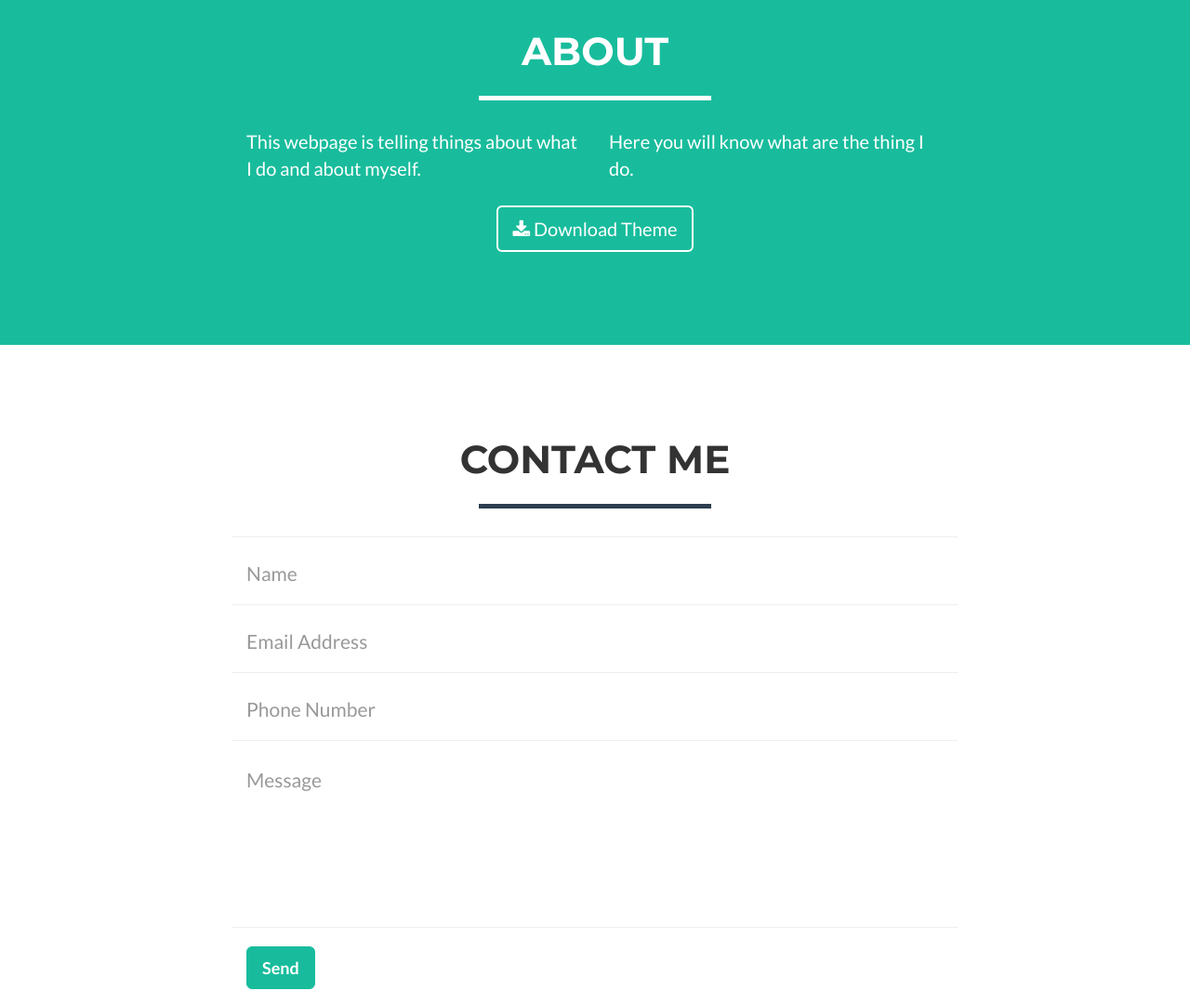
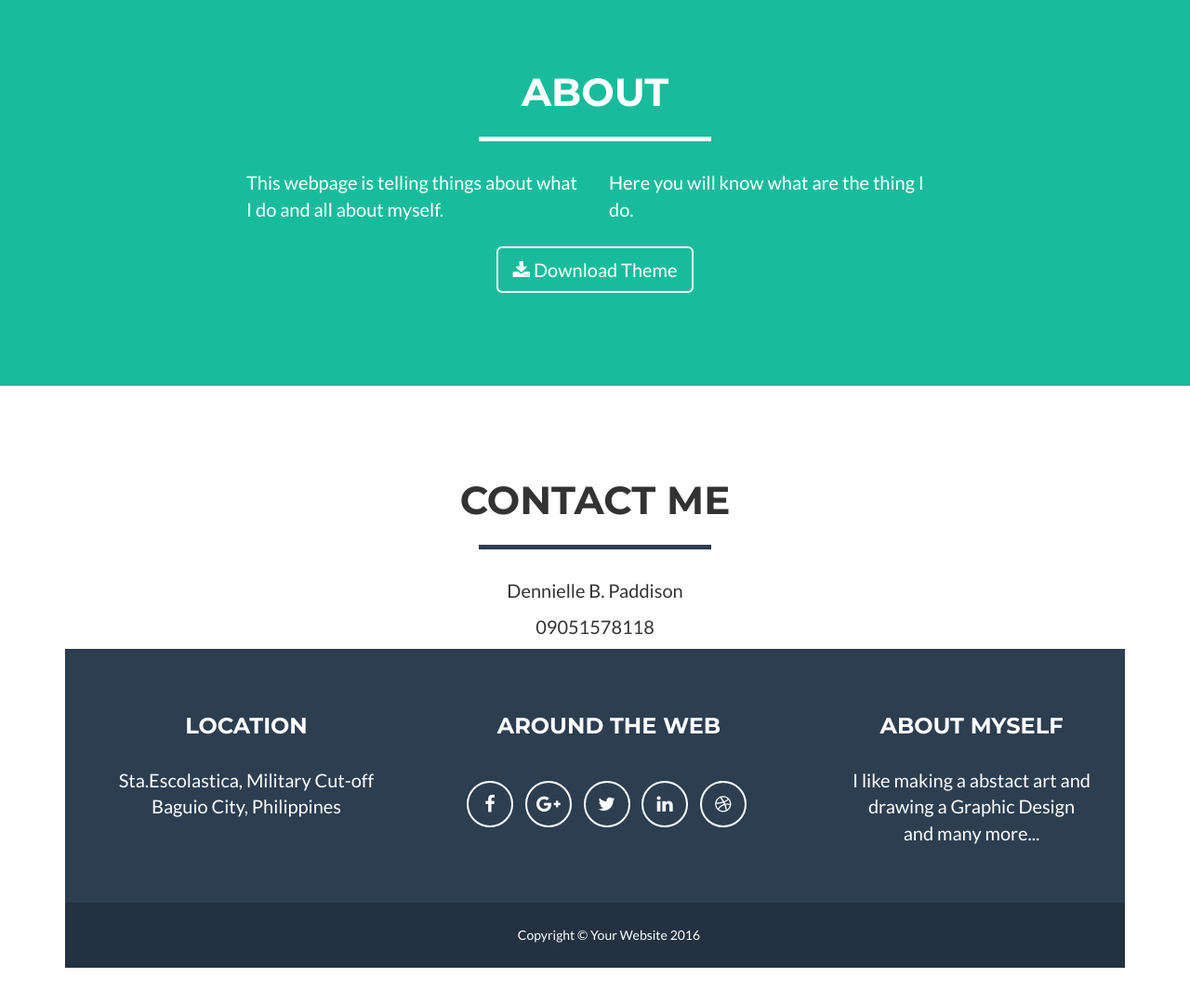
Before and after one commit to Dennielle/.github.io, a website: page index.html in a window 1280 px wide. Shown: the part 1720-2800 px from the top of the page at 93% size. Drawn offline with nearby package versions, Linux system fonts and the light colour scheme.

Commit message:
Add files via upload

```diff
--- a/index.html
+++ b/index.html
@@ -71,7 +71,7 @@
         <div class="container">
             <div class="row">
                 <div class="col-lg-12">
-                    <img class="img-responsive" src="img/profile.png" alt="">
+                    <img class="img-responsive" src="https://encrypted-tbn1.gstatic.com/images?q=tbn:ANd9GcTxNzRNjKb1vHrRr_UReK2M9_4XEW865XgcAhKKAyXxOkOvXIZb" alt="">
                     <div class="intro-text">
                         <span class="name">Dennielle B. Paddison</span>
                         <hr class="star-light">
@@ -99,7 +99,7 @@
                                 <i class="fa fa-search-plus fa-3x"></i>
                             </div>
                         </div>
-                        <img src="img/porfolio/resume.png" class="img-responsive" alt="">
+                        <img src="img/portfolio/resume.png" class="img-responsive" alt="">
                     </a>
                 </div>
                 <div class="col-sm-4 portfolio-item">
@@ -167,7 +167,7 @@
             </div>
             <div class="row">
                 <div class="col-lg-4 col-lg-offset-2">
-                    <p>This webpage is telling things about what I do and about myself.</p>
+                    <p>This webpage is telling things about what I do and all about myself.</p>
                 </div>
                 <div class="col-lg-4">
                     <p>Here you will know what are the thing I do.</p>
@@ -188,53 +188,11 @@
                 <div class="col-lg-12 text-center">
                     <h2>Contact Me</h2>
                     <hr class="star-primary">
+                        <p>Dennielle B. Paddison</p>
+                        <p>09051578118</p>
                 </div>
             </div>
-            <div class="row">
-                <div class="col-lg-8 col-lg-offset-2">
-                    <!-- To configure the contact form email address, go to mail/contact_me.php and update the email address in the PHP file on line 19. -->
-                    <!-- The form should work on most web servers, but if the form is not working you may need to configure your web server differently. -->
-                    <form name="sentMessage" id="contactForm" novalidate>
-                        <div class="row control-group">
-                            <div class="form-group col-xs-12 floating-label-form-group controls">
-                                <label>Name</label>
-                                <input type="text" class="form-control" placeholder="Name" id="name" required data-validation-required-message="Please enter your name.">
-                                <p class="help-block text-danger"></p>
-                            </div>
-                        </div>
-                        <div class="row control-group">
-                            <div class="form-group col-xs-12 floating-label-form-group controls">
-                                <label>Email Address</label>
-                                <input type="email" class="form-control" placeholder="Email Address" id="email" required data-validation-required-message="Please enter your email address.">
-                                <p class="help-block text-danger"></p>
-                            </div>
-                        </div>
-                        <div class="row control-group">
-                            <div class="form-group col-xs-12 floating-label-form-group controls">
-                                <label>Phone Number</label>
-                                <input type="tel" class="form-control" placeholder="Phone Number" id="phone" required data-validation-required-message="Please enter your phone number.">
-                                <p class="help-block text-danger"></p>
-                            </div>
-                        </div>
-                        <div class="row control-group">
-                            <div class="form-group col-xs-12 floating-label-form-group controls">
-                                <label>Message</label>
-                                <textarea rows="5" class="form-control" placeholder="Message" id="message" required data-validation-required-message="Please enter a message."></textarea>
-                                <p class="help-block text-danger"></p>
-                            </div>
-                        </div>
-                        <br>
-                        <div id="success"></div>
-                        <div class="row">
-                            <div class="form-group col-xs-12">
-                                <button type="submit" class="btn btn-success btn-lg">Send</button>
-                            </div>
-                        </div>
-                    </form>
-                </div>
-            </div>
-        </div>
-    </section>
+
 
     <!-- Footer -->
     <footer class="text-center">
@@ -243,8 +201,8 @@
                 <div class="row">
                     <div class="footer-col col-md-4">
                         <h3>Location</h3>
-                        <p>3481 Melrose Place
-                            <br>Beverly Hills, CA 90210</p>
+                        <p>Sta.Escolastica, Military Cut-off
+                            <br>Baguio City, Philippines</p>
                     </div>
                     <div class="footer-col col-md-4">
                         <h3>Around the Web</h3>
@@ -268,7 +226,9 @@
                     </div>
                     <div class="footer-col col-md-4">
                         <h3>About Myself</h3>
-                        <p>Freelance is a free to use, open source Bootstrap theme created by <a href="http://startbootstrap.com">Start Bootstrap</a>.</p>
+                        <p>I like making a abstact art and
+                        <br>drawing a Graphic Design
+                        </br> and many more...</p>
                     </div>
                 </div>
             </div>
```
Also changed, not shown: img/portfolio/resume.PNG (added), 1 other file.
